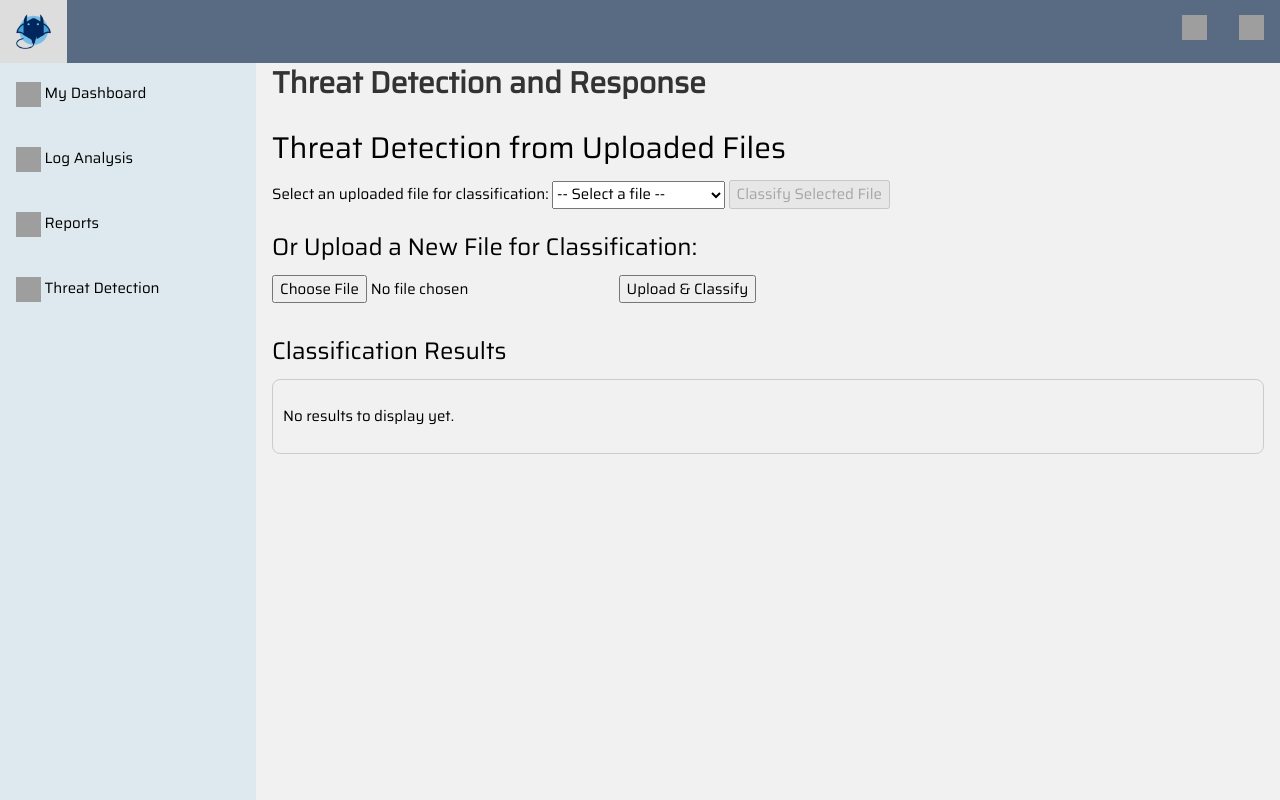
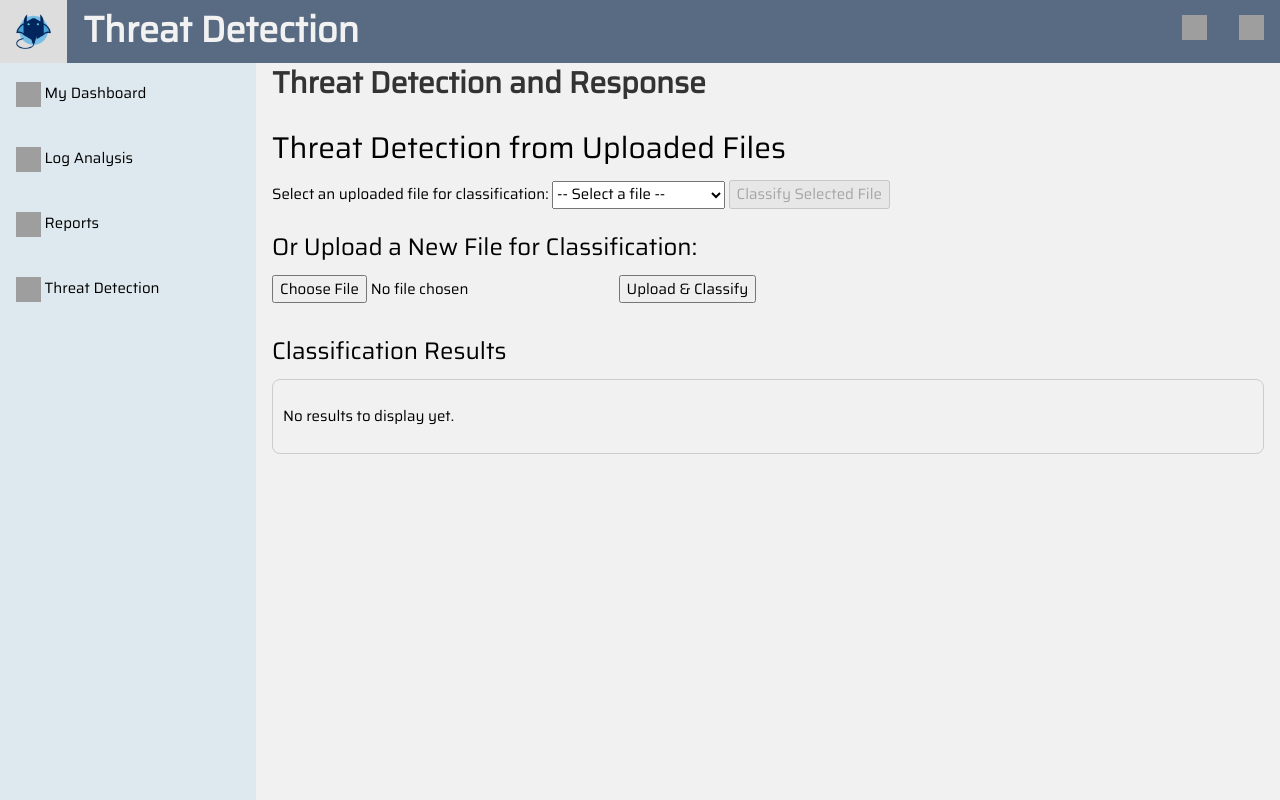
Before and after one commit to Slguod/StingRay, a Flask app: page /threat-detection in a window 1280 px wide. Run offline with Flask 3, Linux system fonts and the light colour scheme; data that the repository does not hold is empty; parts of the project's set-up code (start-up, migrations or seed data) failed here and were passed over; some libraries are stand-ins or nearby versions; grey boxes are pictures that could not be loaded.

Commit message:
Update threat-detection.html

```diff
--- a/StingRay-main/frontend/templates/threat-detection.html
+++ b/StingRay-main/frontend/templates/threat-detection.html
@@ -141,6 +141,7 @@
     <a href="#logo">
         <img src="{{ url_for('static', filename='images/stingraylogo.png') }}" style="height:35px;" alt="Stingray Logo" />
     </a>
+    <div class ="nav-title">Threat Detection</div>
     <div class="topnav-right">
         <a href="#settings">
             <img src="https://cdn-icons-png.flaticon.com/512/3953/3953226.png" style="width:25px;height:25px;">
```
